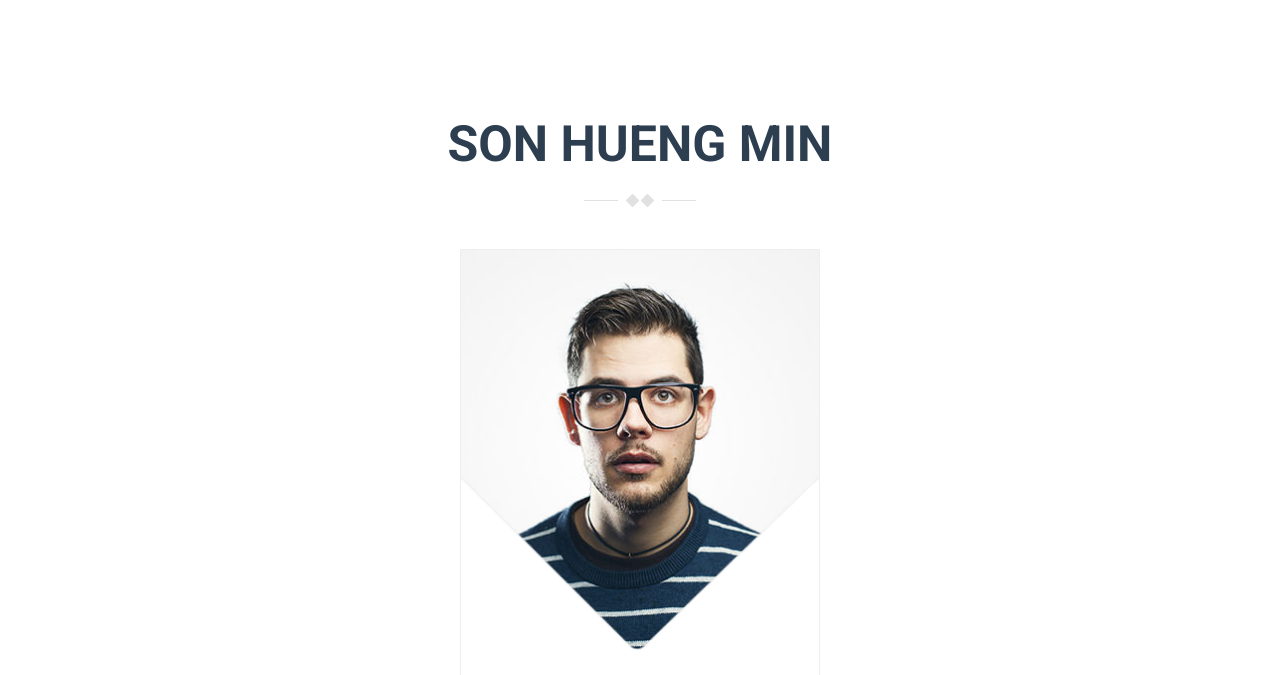
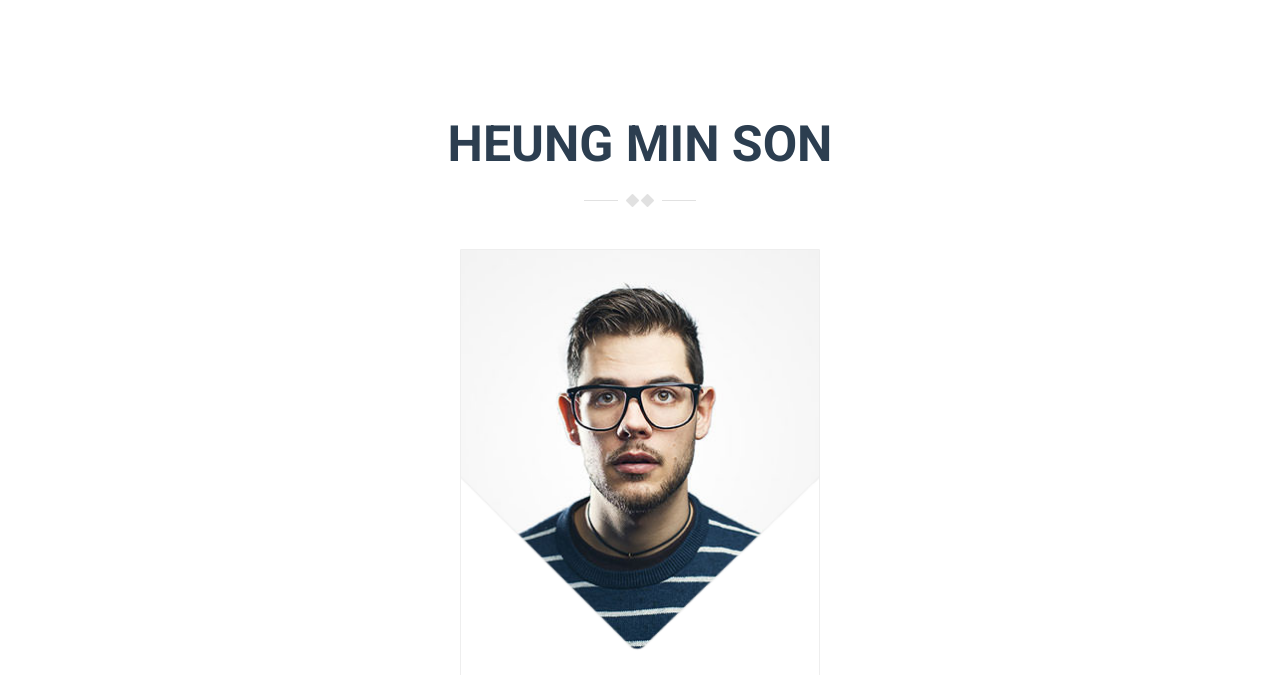
Before and after one commit to SoStellar/DII_M4_01, a plain HTML site: page index.html in a window 1280 px wide. Shown: the part 63-738 px from the top of the page. Drawn offline with Linux system fonts and the light colour scheme; some packages are replaced by stand-ins of ours; a script that the page names is missing.

Commit message:
Change Name
change name on line 75 by Ong

```diff
--- a/index.html
+++ b/index.html
@@ -72,7 +72,7 @@
     <!-- About Section -->
     <section id="about" class="about-section section-padding">
       <div class="container">
-        <h2 class="section-title wow fadeInUp">Son Hueng Min</h2>
+        <h2 class="section-title wow fadeInUp">HEUNG MIN SON</h2>
 
         <div class="row">
 
```
